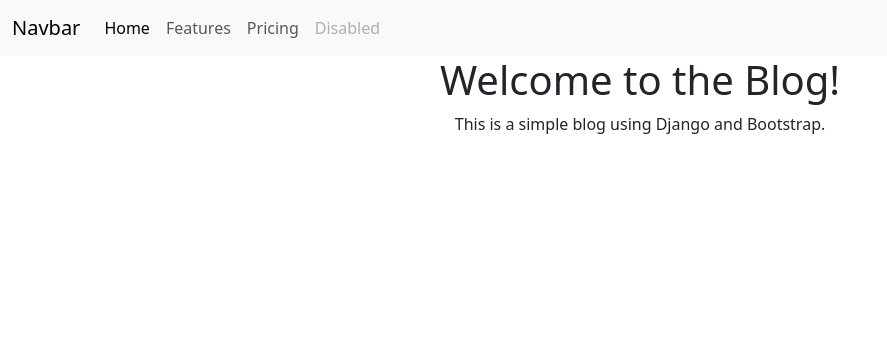
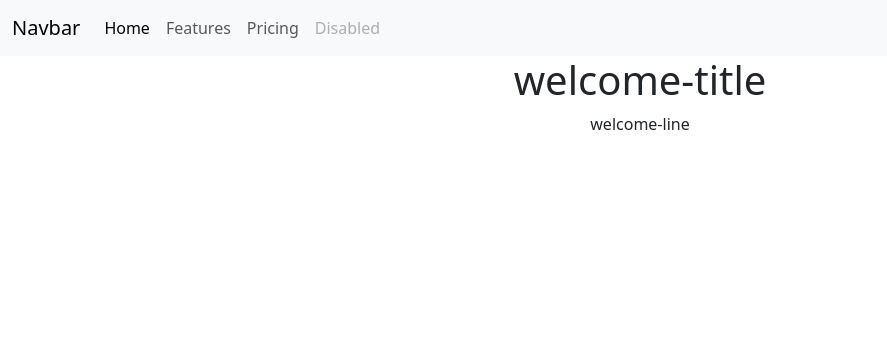
Before and after one commit to vishalnagda1/django-i18n, a Django app: page /en/ in a window 1280 px wide. Shown: the top 356 px of the page, without its empty margins (0-887 px from the left). Run offline with Django 5.2, Linux system fonts and the light colour scheme; data that the repository does not hold is empty.

Commit message:
update index template to use translation from i18n

```diff
--- a/templates/index.html
+++ b/templates/index.html
@@ -1,9 +1,10 @@
 {% extends "base.html" %}
+{% load i18n %}
 
 {% block content %}
     <div class="container text-center">
-        <h1>Welcome to the Blog!</h1>
-        <p>This is a simple blog using Django and Bootstrap.</p>
+        <h1>{% trans 'welcome-title' %}</h1>
+        <p>{% trans 'welcome-line' %}</p>
     </div>
     <div class="container">
         {% for post in posts %}
```
